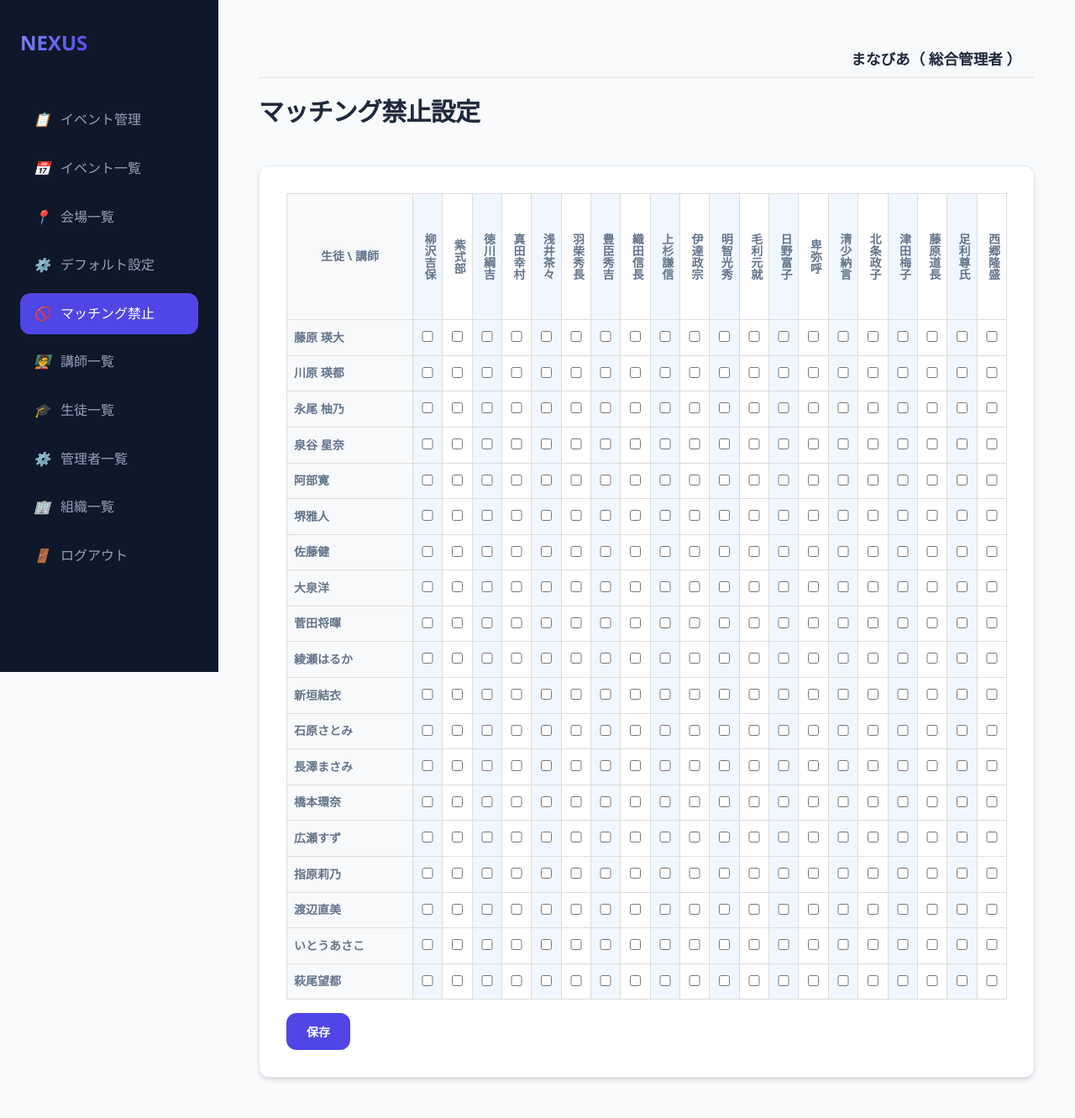
After one commit to plainpine/NEXUS, a Flask app: page /prohibited_matches in a window 1280 px wide. The commit adds this page. Shown: the whole page at 84% size. Run offline with Flask 3, Linux system fonts and the light colour scheme; a user stored in the database is signed in; data comes from the database, SQL or seed files in the repository; both versions use the stored data as it was after the commit; data that the repository does not hold is empty.

Commit message:
マッチング禁止、会場別マッチング

```diff
--- a/app.py
+++ b/app.py
@@ -3,7 +3,7 @@ import json
 from functools import wraps
 from datetime import datetime
 from sqlalchemy import inspect, text
-from models import db, Teacher, Student, MatchResult, AdjustedMatch, User, Event, Config, EventAttendance, Organization, Venue, TeacherEvaluation, StudentEvaluation
+from models import db, Teacher, Student, MatchResult, AdjustedMatch, User, Event, Config, EventAttendance, Organization, Venue, TeacherEvaluation, StudentEvaluation, ProhibitedMatch
 from matching import simulated_annealing
 import os
 
@@ -27,6 +27,10 @@ with app.app_context():
                 db.session.execute(text(alter_statement))
         if any(column_name not in columns for column_name in missing_columns):
             db.session.commit()
+
+    if 'prohibited_match' not in inspector.get_table_names():
+        db.session.execute(text('CREATE TABLE prohibited_match (id INTEGER PRIMARY KEY AUTOINCREMENT, organization_id INTEGER, student_id INTEGER, teacher_id INTEGER, FOREIGN KEY(organization_id) REFERENCES organization(id), FOREIGN KEY(student_id) REFERENCES student(id), FOREIGN KEY(teacher_id) REFERENCES teacher(id))'))
+        db.session.commit()
 
 # ログインチェックデコレータ
 def login_required(f):
@@ -685,7 +689,8 @@ def students():
     event_id = session.get('selected_event_id')
     event_info = None
     all_teachers = Teacher.query.filter_by(organization_id=org_id).all()
-    all_students = Student.query.filter_by(organization_id=org_id).all()
+    # ユーザIDでソート（関連するUserモデルのusername）
+    all_students = Student.query.filter_by(organization_id=org_id).join(User).order_by(User.username).all()
     venues = Venue.query.filter_by(organization_id=org_id).all()
     saved = request.args.get('saved', False)
 
@@ -1070,36 +1075,68 @@ def event_attendance_save():
 
 
 # マッチング
-@app.route('/matching/setup', methods=['GET'])
+@app.route('/matching/setup', methods=['GET', 'POST'])
 @login_required
 @organization_required
 def matching_setup():
     org_id = session.get('organization_id')
-    events = Event.query.filter_by(organization_id=org_id, name='学習会').order_by(Event.date).all()
+    # 「学習会」かつステータスが「実施」のイベントのみ取得
+    events = Event.query.filter_by(organization_id=org_id, name='学習会', status='実施').order_by(Event.date).all()
     selected_event = None
+    selected_venue_id = None
+
+    if request.method == 'POST':
+        event_id = request.form.get('event_id')
+        venue_id = request.form.get('venue_id')
+        print(f"DEBUG: matching_setup POST -> event_id={event_id}, venue_id={venue_id}")
+        session['selected_event_id'] = event_id # 必要に応じて更新
+        session['selected_venue_id'] = venue_id # 選択した会場を保存
+        print(f"DEBUG: session updated -> selected_event_id={session.get('selected_event_id')}, selected_venue_id={session.get('selected_venue_id')}")
+        return redirect(url_for('matching_setup'))
+
     event_id = session.get('selected_event_id')
+    selected_venue_id = session.get('selected_venue_id')
+
     if event_id:
         selected_event = Event.query.get(event_id)
 
     teachers = []
     students = []
+    venues = Venue.query.filter_by(organization_id=org_id).all()
+
     if selected_event:
-        attendances = EventAttendance.query.filter_by(event_id=selected_event.id).all()
+        # このイベントで選択可能な会場を取得
+        # (イベントに関連付けられた会場のみに絞る)
+        available_venues = selected_event.venues
+
+        # もしvenue_idが未選択なら、最初の会場をデフォルトにする
+        if not selected_venue_id and available_venues:
+            selected_venue_id = available_venues[0].id
+            session['selected_venue_id'] = selected_venue_id
+
+        attendances = EventAttendance.query.filter_by(event_id=selected_event.id, attend=True).all()
+
+        # 会場でフィルタリング (会場が存在し、かつselected_venue_idが指定されている場合のみ)
+        has_venues = len(venues) > 0
+        if has_venues and selected_venue_id:
+            attendances = [a for a in attendances if a.venue_id == int(selected_venue_id)]
+
         attendance_map = {a.user_id: a for a in attendances}
 
         all_teachers = Teacher.query.filter_by(organization_id=org_id).all()
         for t in all_teachers:
             t.attendance = attendance_map.get(t.user_id)
-            if t.attendance and t.attendance.attend:
+            if t.attendance:
                 teachers.append(t)
 
         all_students = Student.query.filter_by(organization_id=org_id).all()
         for s in all_students:
             s.attendance = attendance_map.get(s.user_id)
-            if s.attendance and s.attendance.attend:
+            if s.attendance:
                 students.append(s)
 
-    return render_template('matching_setup.html', events=events, selected_event=selected_event, teachers=teachers, students=students)
+    return render_template('matching_setup.html', events=events, selected_event=selected_event,
+                           teachers=teachers, students=students, venues=venues, selected_venue_id=int(selected_venue_id) if selected_venue_id else None)
 
 # マッチング設定
 @app.route('/matching/config', methods=['GET', 'POST'])
@@ -1128,14 +1165,27 @@ def matching_config():
 @admin_required
 def matching_adjustment():
     event_id = session.get('selected_event_id')
+    venue_id = session.get('selected_venue_id')
+
     if not event_id:
         return redirect(url_for('event_select'))
 
+    # 調整用会場名
+    venue_name = None
+    if venue_id:
+        venue = Venue.query.get(venue_id)
+        if venue:
+            venue_name = venue.name
+
     # 1. 固定表示用: 自動マッチング結果
-    fixed_matches = MatchResult.query.filter_by(event_id=event_id).all()
+    fixed_matches = MatchResult.query.filter_by(event_id=event_id)
+    if venue_id:
+        fixed_matches = fixed_matches.filter_by(venue_id=venue_id)
+    fixed_matches = fixed_matches.all()
 
     # 2. 調整用: 調整結果 (なければ自動マッチング結果を使用)
     adj_matches = AdjustedMatch.query.filter_by(event_id=event_id).all()
+
     if not adj_matches:
         adj_matches = fixed_matches
 
@@ -1152,7 +1202,7 @@ def matching_adjustment():
             'adj_students': [Student.query.get(m.student_id) for m in adj_matches if m.teacher_id == t.id]
         }
 
-    return render_template('matching_adjustment.html', adj_map=adj_map, event_id=event_id)
+    return render_template('matching_adjustment.html', adj_map=adj_map, event_id=event_id, venue_name=venue_name)
 
 @app.route('/matching/save_adjustment', methods=['POST'])
 @login_required
@@ -1161,23 +1211,41 @@ def save_adjustment():
     payload = request.json
     event_id = payload.get('event_id')
     data = payload.get('data')
+    print(f"DEBUG: save_adjustment -> event_id={event_id}, data={data}")
 
     AdjustedMatch.query.filter_by(event_id=event_id).delete()
 
     for t_id, s_ids in data.items():
+        print(f"DEBUG: Processing teacher={t_id}, students={s_ids}")
+        t = Teacher.query.get(t_id)
+        if not t:
+            print(f"DEBUG: Skipping invalid teacher={t_id}")
+            continue
+
         for s_id in s_ids:
-            t = Teacher.query.get(t_id)
             s = Student.query.get(s_id)
+            if not s:
+                print(f"DEBUG: Skipping invalid student={s_id}")
+                continue
+
+            # AdjustedMatch の venue_id をここで正しく設定する
+            # 会場がフィルタリングされている場合はそのID、そうでない場合は講師のデフォルト会場
+            venue_id = session.get('selected_venue_id')
+            if not venue_id:
+                venue_id = t.default_venue_id or 1
+
             adj = AdjustedMatch(
                 event_id=event_id,
-                venue_id=t.default_venue_id or 1,
+                venue_id=venue_id,
                 teacher_id=t.id,
                 student_id=s.id,
                 teacher=t.name,
                 student=s.name
             )
             db.session.add(adj)
-    db.session.commit()
+            print(f"DEBUG: Added AdjustedMatch(event={event_id}, venue={venue_id}, teacher={t.name}, student={s.name})")
+    db.session.commit()
+    print("DEBUG: Commit complete")
     return jsonify({"status": "success"})
 
 
@@ -1250,10 +1318,18 @@ def matching():
         return "イベントが選択されていません", 400
 
     org_id = session.get('organization_id')
+    # 会場が選択されている場合はフィルタリング (会場が存在する場合のみ)
+    has_venues = Venue.query.filter_by(organization_id=org_id).count() > 0
+    venue_id = session.get('selected_venue_id') if has_venues else None
+
     # 設定をDBから取得
     configs = {c.key: c.value for c in Config.query.filter_by(organization_id=org_id).all()}
+    # 禁止設定の取得
+    prohibited = {(pm.student_id, pm.teacher_id) for pm in ProhibitedMatch.query.filter_by(organization_id=org_id).all()}
 
     attendances = EventAttendance.query.filter_by(event_id=event_id, attend=True).all()
+    if has_venues and venue_id:
+        attendances = [a for a in attendances if a.venue_id == int(venue_id)]
 
     # 講師・生徒の絞り込み
     teacher_user_ids = [a.user_id for a in attendances if User.query.get(a.user_id) and User.query.get(a.user_id).teacher_record]
@@ -1263,10 +1339,12 @@ def matching():
     students = Student.query.filter(Student.user_id.in_(student_user_ids)).all()
 
     # マッチングロジック (設定を渡すように変更)
-    results, energy = simulated_annealing(teachers, students, configs)
+    results, energy = simulated_annealing(teachers, students, configs, prohibited)
 
     session['last_energy'] = energy
 
+    # 既存の調整結果をクリア
+    AdjustedMatch.query.filter_by(event_id=event_id).delete()
     MatchResult.query.filter_by(event_id=event_id).delete()
 
     attendance_map = {a.user_id: a for a in attendances}
@@ -1314,18 +1392,28 @@ def matching():
 def result():
     sort_by = request.args.get('sort', 'teacher')
     event_id = request.args.get('event_id', type=int) or session.get('selected_event_id')
+    venue_id = session.get('selected_venue_id')
+
     query = MatchResult.query
     if event_id:
         query = query.filter_by(event_id=event_id)
+        if venue_id:
+            query = query.filter_by(venue_id=venue_id)
     else:
-        # 対象イベントがない場合、過去イベントの結果を誤って表示しない。
         query = query.filter(False)
 
     if sort_by == 'student':
         results = query.order_by(MatchResult.student, MatchResult.student_id).all()
     else:
         results = query.order_by(MatchResult.teacher, MatchResult.teacher_id).all()
-    return render_template('result.html', results=results, sort_by=sort_by)
+
+    venue_name = None
+    if venue_id:
+        venue = Venue.query.get(venue_id)
+        if venue:
+            venue_name = venue.name
+
+    return render_template('result.html', results=results, sort_by=sort_by, venue_name=venue_name)
 
 # 学習会実施ダッシュボード
 @app.route('/post_study_session', methods=['GET'])
@@ -1535,11 +1623,41 @@ def evaluation_student():
 
     # ソート用にリスト化
     data = list(data_map.values())
-    # 生徒名順でソート
-    data.sort(key=lambda x: x['student'].name)
+    # ユーザID順でソート（関連するUserモデルのusername）
+    data.sort(key=lambda x: x['student'].user.username if x['student'].user else "")
 
     return render_template('evaluation_student.html', data=data,
                            achievement_map=achievement_map, learnability_map=learnability_map)
 
+# マッチング禁止
+@app.route('/prohibited_matches', methods=['GET', 'POST'])
+@login_required
+@admin_required
+def prohibited_matches():
+    org_id = session['organization_id']
+    if request.method == 'POST':
+        # 既存の禁止設定を削除
+        ProhibitedMatch.query.filter_by(organization_id=org_id).delete()
+
+        # チェックされた組合せを保存
+        for key in request.form.keys():
+            if key.startswith('prohibit_'):
+                # prohibit_studentId_teacherId
+                _, student_id, teacher_id = key.split('_')
+                pm = ProhibitedMatch(organization_id=org_id, student_id=int(student_id), teacher_id=int(teacher_id))
+                db.session.add(pm)
+        db.session.commit()
+        flash('マッチング禁止設定を保存しました')
+        return redirect(url_for('prohibited_matches'))
+
+    # 講師と生徒の一覧を取得
+    teachers = Teacher.query.filter_by(organization_id=org_id).all()
+    students = Student.query.filter_by(organization_id=org_id).all()
+
+    # 禁止設定の取得
+    prohibited = {(pm.student_id, pm.teacher_id) for pm in ProhibitedMatch.query.filter_by(organization_id=org_id).all()}
+
+    return render_template('prohibited_matches.html', teachers=teachers, students=students, prohibited=prohibited)
+
 if __name__ == '__main__':
     app.run(debug=True)
--- a/models.py
+++ b/models.py
@@ -184,3 +184,9 @@ class StudentEvaluation(db.Model):
     achievement = db.Column(db.Integer)  # 1-4
     learnability = db.Column(db.Integer) # 1-4 (学習しやすさ)
     registered_by = db.Column(db.String(20)) # 'student', 'admin' (未登録はNone)
+
+class ProhibitedMatch(db.Model):
+    id = db.Column(db.Integer, primary_key=True)
+    organization_id = db.Column(db.Integer, db.ForeignKey('organization.id'), nullable=False)
+    student_id = db.Column(db.Integer, db.ForeignKey('student.id'), nullable=False)
+    teacher_id = db.Column(db.Integer, db.ForeignKey('teacher.id'), nullable=False)
--- a/templates/base.html
+++ b/templates/base.html
@@ -26,13 +26,16 @@
         <a href="/settings" class="nav-item {{ 'active' if request.path == '/settings' }}">
             <i>⚙️</i> デフォルト設定
         </a>
+        <a href="/prohibited_matches" class="nav-item {{ 'active' if request.path == '/prohibited_matches' }}">
+            <i>🚫</i> マッチング禁止
+        </a>
 
         {% if session.get('selected_event_name', '')|trim == '学習会' and session.get('selected_event_status', '')|trim == '実施後' %}
         <a href="/evaluation/teacher" class="nav-item {{ 'active' if request.path == '/evaluation/teacher' }}">
-            <i>🧑‍🏫</i> 講師評価
+            <i>🧑‍🏫</i> 講師による評価
         </a>
         <a href="/evaluation/student" class="nav-item {{ 'active' if request.path == '/evaluation/student' }}">
-            <i>🎓</i> 生徒評価
+            <i>🎓</i> 生徒の感想
         </a>
         {% else %}
         <a href="/teachers" class="nav-item {{ 'active' if request.path == '/teachers' }}">
@@ -67,7 +70,7 @@
             <i>👤</i> 出席確認
         </a>
         <a href="{{ url_for('post_study_session') }}" class="nav-item {{ 'active' if request.path == '/post_study_session' }}">
-            <i>🎓</i> 学習会実績
+            <i>🎓</i> 学習会の感想
         </a>
         <a href="{{ url_for('student_edit', id=current_user.student_record.id) }}" class="nav-item {{ 'active' if request.path == url_for('student_edit', id=current_user.student_record.id) }}">
             <i>👤</i> プロフィール
--- a/templates/evaluation_student.html
+++ b/templates/evaluation_student.html
@@ -20,7 +20,7 @@
 </style>
 
 <div class="header">
-    <h1>生徒評価</h1>
+    <h1>生徒の感想</h1>
 </div>
 
 <div style="margin-bottom: 1rem; padding: 1rem; border: 1px solid #ccc; background-color: #f9f9f9;">
@@ -31,7 +31,7 @@
     </p>
     <p>
         <strong>学習しやすさ:</strong>
-        4: とても学習しやすい, 3: 学習しやすい, 2: あまり学習しやすくない, 1: 学習しやすくない
+        4: とても学習しやすい, 3: 学習しやすい, 2: 少し学習しにくい, 1: 学習しにくい
     </p>
 </div>
 
--- a/templates/evaluation_teacher.html
+++ b/templates/evaluation_teacher.html
@@ -20,7 +20,7 @@
 </style>
 
 <div class="header">
-    <h1>講師評価</h1>
+    <h1>講師による評価</h1>
 </div>
 
 <div style="margin-bottom: 1rem; padding: 1rem; border: 1px solid #ccc; background-color: #f9f9f9;">
@@ -31,7 +31,7 @@
     </p>
     <p>
         <strong>教えやすさ:</strong>
-        4: とても教えやすい, 3: 教えやすい, 2: あまり教えやすくない, 1: 教えやすくない
+        4: とても教えやすい, 3: 教えやすい, 2: 少し教えにくい, 1: 教えにくい
     </p>
 </div>
 
--- a/templates/matching_adjustment.html
+++ b/templates/matching_adjustment.html
@@ -2,13 +2,15 @@
 
 {% block content %}
 <div class="header">
-    <h1>マッチング調整</h1>
+    <h1>マッチング調整 {% if venue_name %}（会場: {{ venue_name }}）{% endif %}</h1>
 </div>
 
 <div id="matching-grid" style="display: flex; flex-direction: column; gap: 1rem;">
     {% for t_id, data in adj_map.items() %}
     <div class="teacher-row" data-teacher-id="{{ t_id }}" style="border: 1px solid #ccc; padding: 1rem; display: flex; align-items: center; gap: 1rem;">
-        <h3 style="margin: 0; min-width: 150px;">{{ data.teacher.name }}</h3>
+        <div style="min-width: 200px;">
+            <h3 style="margin: 0;">{{ data.teacher.name }}</h3>
+        </div>
         <div style="font-size: 1.1rem; color: #333; font-weight: bold;">
             {% for student in data.fixed_students %}{{ student.name }}{% if not loop.last %}, {% endif %}{% endfor %}
         </div>
--- a/templates/post_study_session.html
+++ b/templates/post_study_session.html
@@ -20,7 +20,7 @@
 </style>
 
 <div class="header">
-    <h1>学習会での状況</h1>
+    <h1>学習会の感想</h1>
 </div>
 
 <div class="card">
@@ -66,7 +66,7 @@
                             <select name="learnability_前半">
                                 <option value="4">とてもしやすい</option>
                                 <option value="3">しやすい</option>
-                                <option value="2">あまりしやすくない</option>
+                                <option value="2">少ししにくい</option>
                                 <option value="1">しにくい</option>
                             </select>
                         </td>
@@ -83,7 +83,7 @@
                             <select name="learnability_後半">
                                 <option value="4">とてもしやすい</option>
                                 <option value="3">しやすい</option>
-                                <option value="2">あまりしやすくない</option>
+                                <option value="2">少ししにくい</option>
                                 <option value="1">しにくい</option>
                             </select>
                         </td>
--- /dev/null
+++ b/templates/prohibited_matches.html
@@ -0,0 +1,77 @@
+{% extends "base.html" %}
+
+{% block content %}
+<style>
+    .prohibited-table {
+        width: 100%;
+        border-collapse: collapse;
+        table-layout: fixed;
+        border-bottom: 1px solid #ddd;
+    }
+    .prohibited-table th, .prohibited-table td {
+        border: 1px solid #ddd;
+        padding: 8px;
+        text-align: center;
+    }
+    /* 生徒名（行ヘッダー）の列幅を広げる */
+    .th-corner {
+        width: 150px;
+        background-color: #f8f9fa;
+        font-weight: bold;
+        text-align: left;
+    }
+
+    /* 1列ごとに背景色を交互に変える（生徒名列を除外） */
+    /* tdとthのインデックスで制御 */
+    .prohibited-table tbody tr td:nth-child(even),
+    .prohibited-table thead tr th:nth-child(even) {
+        background-color: #f0f7ff;
+    }
+
+    /* 講師名（縦・列ヘッダー） */
+    .th-teacher {
+        writing-mode: vertical-rl;
+        text-orientation: upright;
+        height: 150px;
+        vertical-align: bottom;
+        background-color: inherit; /* 親要素の色を継承 */
+        white-space: nowrap;
+        overflow: hidden;
+        text-overflow: ellipsis;
+    }
+</style>
+
+<div class="header">
+    <h1>マッチング禁止設定</h1>
+</div>
+
+<div class="card">
+    <form action="/prohibited_matches" method="post">
+        <table class="prohibited-table">
+            <thead>
+                <tr>
+                    <th class="th-corner">生徒 \ 講師</th>
+                    {% for t in teachers %}
+                    <th class="th-teacher">{{ t.name }}</th>
+                    {% endfor %}
+                </tr>
+            </thead>
+            <tbody>
+                {% for s in students %}
+                <tr>
+                    <th class="th-corner" style="text-align: left;">{{ s.name }}</th>
+                    {% for t in teachers %}
+                    <td>
+                        <input type="checkbox" name="prohibit_{{s.id}}_{{t.id}}" value="1" {% if (s.id, t.id) in prohibited %}checked{% endif %}>
+                    </td>
+                    {% endfor %}
+                </tr>
+                {% endfor %}
+            </tbody>
+        </table>
+        <div style="margin-top: 1rem;">
+            <button type="submit" class="btn btn-primary">保存</button>
+        </div>
+    </form>
+</div>
+{% endblock %}
--- a/templates/result.html
+++ b/templates/result.html
@@ -21,7 +21,7 @@
 </style>
 
 <div class="header">
-    <h1>マッチング結果</h1>
+    <h1>マッチング結果 {% if venue_name %}（会場: {{ venue_name }}）{% endif %}</h1>
     <div style="display: flex; gap: 0.5rem;">
         <div class="btn-group" style="display: flex; background: var(--card-bg); border-radius: 8px; border: 1px solid var(--border); padding: 0.2rem;">
             <a href="/result?sort=teacher" class="btn" style="padding: 0.4rem 1rem; font-size: 0.8rem; background: {{ 'var(--primary)' if sort_by == 'teacher' else 'transparent' }}; color: {{ '#fff' if sort_by == 'teacher' else 'var(--text)' }}; border: none;">講師順</a>
```
Also changed, not shown: matching.py (+9 -4 lines), templates/matching_setup.html (+17 -0 lines), instance/database.db.
